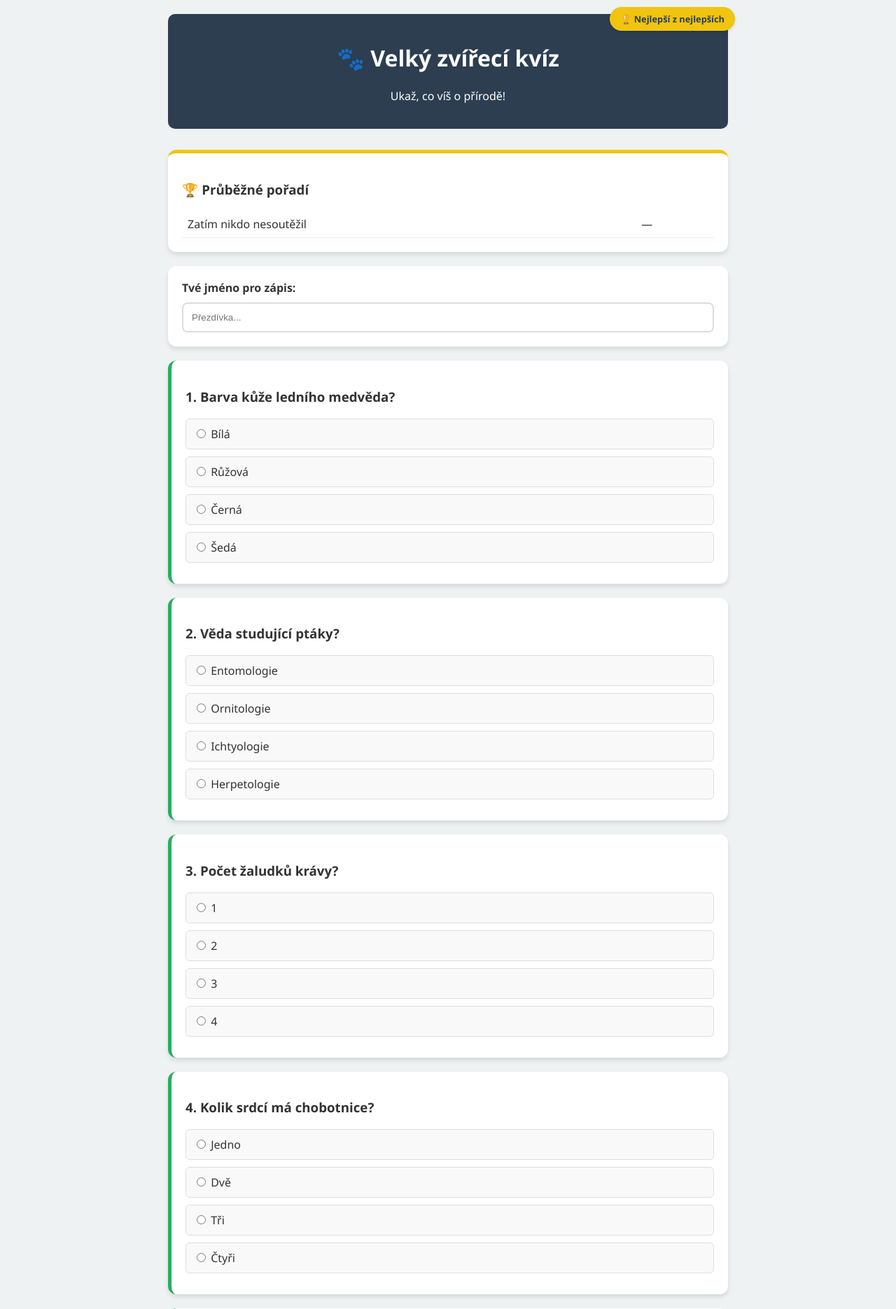
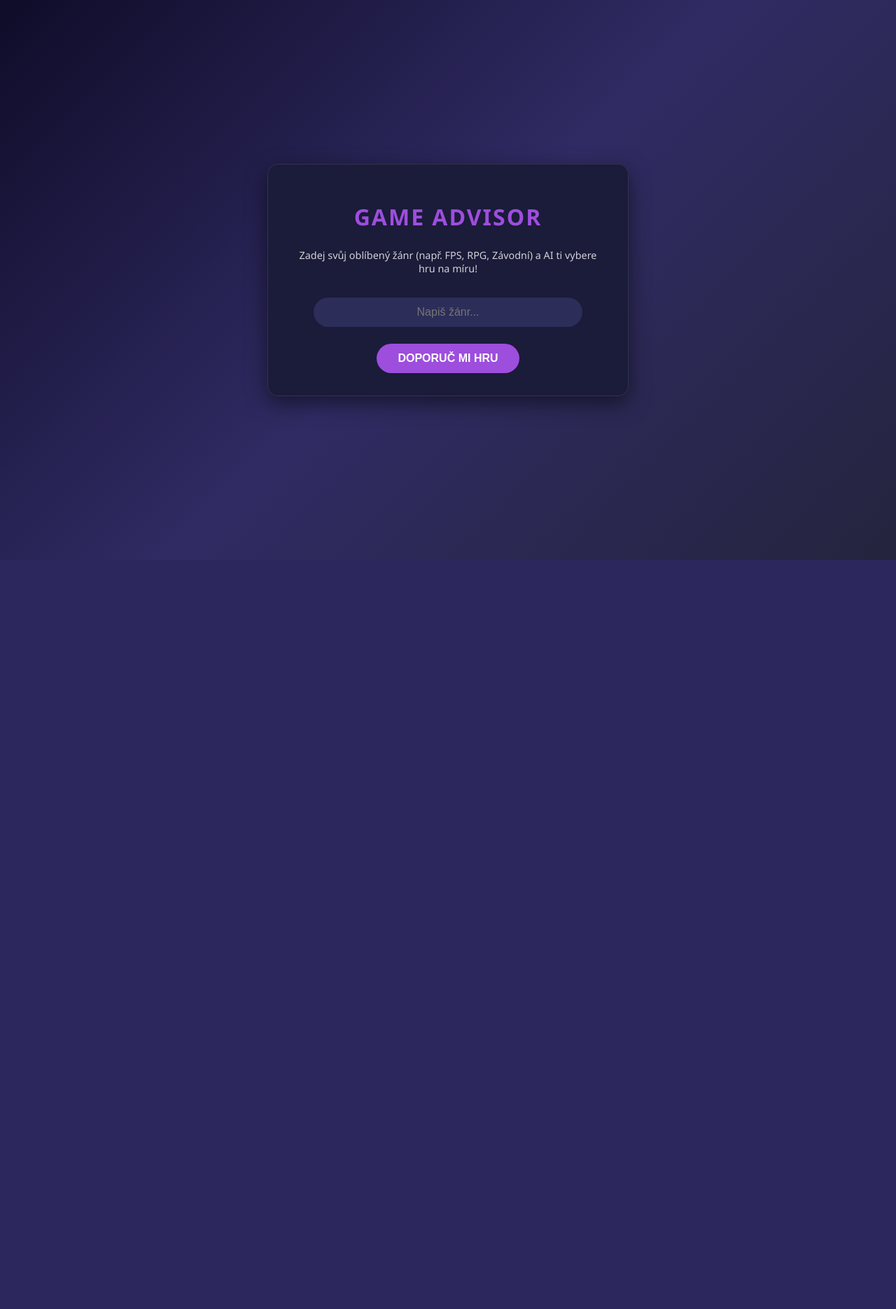
Before and after one commit to Gecyvpecy/hry, a Flask app: page / in a window 1280 px wide. Shown: the top 1870 px of the page at 70% size. After the commit the page ends 800 px from the top, so only its background shows below. Run offline with Flask 3, Linux system fonts and the light colour scheme; data that the repository does not hold is empty; parts of the project's set-up code (start-up, migrations or seed data) failed here and were passed over.

Commit message:
Add files via upload

```diff
--- a/app.py
+++ b/app.py
@@ -1,104 +1,88 @@
 import os
-import sqlite3
-import random
 import requests
+import datetime
+import urllib3
 from flask import Flask, request, jsonify, render_template
+from dotenv import load_dotenv
+
+# ✅ Vypnutí varování o SSL certifikátech
+urllib3.disable_warnings(urllib3.exceptions.InsecureRequestWarning)
+
+load_dotenv()
 
 app = Flask(__name__)
-app.secret_key = os.environ.get("FLASK_SECRET", "tajny-klic-123")
 
-# --- 1. DATABÁZE (SQLite v perzistentním úložišti) ---
-DB_PATH = "/data/quiz.db"
+# Konfigurace prostředí
+api_key = os.environ.get("OPENAI_API_KEY", "")
+base_url = os.environ.get("OPENAI_BASE_URL", "https://kurim.ithope.eu/v1")
 
-def init_db():
-    # Pokud složka neexistuje (pro lokální testování), vytvoříme ji
-    os.makedirs(os.path.dirname(DB_PATH), exist_ok=True)
-    conn = sqlite3.connect(DB_PATH)
-    c = conn.cursor()
-    c.execute('''CREATE TABLE IF NOT EXISTS leaderboard
-                 (id INTEGER PRIMARY KEY AUTOINCREMENT, name TEXT, score INTEGER)''')
-    conn.commit()
-    conn.close()
+@app.route('/', methods=['GET'])
+def home():
+    return render_template('index.html')
 
-init_db()
+@app.route('/status', methods=['GET'])
+def status():
+    return jsonify({
+        "status": "running",
+        "timestamp": datetime.datetime.now().isoformat(),
+        "author": "Kamaradka",  # Sem si může doplnit jméno
+        "app": "AI Game Advisor"
+    })
 
-# --- 2. DATA KVÍZU ---
-ALL_QUESTIONS = [
-    {"id": 1, "q": "Kolik srdcí má chobotnice?", "opts": ["Jedno", "Dvě", "Tři", "Čtyři"], "ans": 2},
-    {"id": 2, "q": "Který savec má nejhustší srst?", "opts": ["Lední medvěd", "Vydra mořská", "Činčila", "Bobr"], "ans": 1},
-    {"id": 3, "q": "Věda studující ptáky?", "opts": ["Entomologie", "Ornitologie", "Ichtyologie", "Herpetologie"], "ans": 1},
-    {"id": 4, "q": "Nejvyšší krevní tlak má?", "opts": ["Žirafa", "Velryba", "Slon", "Gepard"], "ans": 0},
-    {"id": 5, "q": "Létá pozpátku?", "opts": ["Rorýs", "Albatros", "Kolibřík", "Sokol"], "ans": 2},
-    {"id": 6, "q": "Barva kůže ledního medvěda?", "opts": ["Bílá", "Růžová", "Černá", "Šedá"], "ans": 2},
-    {"id": 7, "q": "Počet žaludků krávy?", "opts": ["1", "2", "3", "4"], "ans": 3},
-    {"id": 8, "q": "Nejrychlejší mořský tvor?", "opts": ["Plachetník", "Žralok", "Kosatka", "Tuňák"], "ans": 0},
-    {"id": 9, "q": "Březost slona afrického?", "opts": ["12 měsíců", "18 měsíců", "22 měsíců", "24 měsíců"], "ans": 2},
-    {"id": 10, "q": "Nejsilnější jed na světě?", "opts": ["Kobra", "Mamba", "Taipan", "Chřestýš"], "ans": 2},
-    {"id": 11, "q": "Který pták má největší rozpětí křídel?", "opts": ["Orel", "Kondor", "Albatros", "Pelikán"], "ans": 2},
-    {"id": 12, "q": "Které zvíře neumí skákat?", "opts": ["Slon", "Hroch", "Nosorožec", "Všechna uvedená"], "ans": 0}
-]
+@app.route('/recommend', methods=['POST'])
+def game_advisor():
+    data = request.json
+    # Očekáváme, že z frontendu přijde klíč "genre" (žánr)
+    genre = data.get("genre", "akční")
 
-# --- 3. ROUTY ---
+    # ✅ Upravený prompt pro doporučování her
+    prompt = (
+        f"Uživatel má rád herní žánr: {genre}. "
+        "Doporuč mu jednu konkrétní aktuální hru, která do tohoto žánru patří. "
+        "Odpověz pouze jednou krátkou větou v češtině a stručně uveď, proč by si ji měl zahrát."
+    )
 
-@app.route('/')
-def index():
-    random_questions = random.sample(ALL_QUESTIONS, 10)
-    conn = sqlite3.connect(DB_PATH)
-    conn.row_factory = sqlite3.Row
-    db_data = conn.execute("SELECT name, score FROM leaderboard ORDER BY score DESC LIMIT 10").fetchall()
-    conn.close()
-
-    hall_of_fame = [dict(row) for row in db_data]
-    return render_template('index.html', questions=random_questions, leaderboard=hall_of_fame)
-
-@app.route('/leaderboard')
-def full_leaderboard():
-    conn = sqlite3.connect(DB_PATH)
-    conn.row_factory = sqlite3.Row
-    db_data = conn.execute("SELECT name, score FROM leaderboard ORDER BY score DESC LIMIT 50").fetchall()
-    conn.close()
-
-    hall_of_fame = [dict(row) for row in db_data]
-    return render_template('leaderboard.html', leaderboard=hall_of_fame)
-
-@app.route('/submit', methods=['POST'])
-def submit_score():
-    data = request.json or {}
-    user = data.get("user", "Anonym").strip() or "Anonym"
-    score = int(data.get("score", 0))
-
-    conn = sqlite3.connect(DB_PATH)
-    conn.execute("INSERT INTO leaderboard (name, score) VALUES (?, ?)", (user, score))
-    conn.commit()
-    conn.close()
-    return jsonify({"status": "success"})
-
-@app.route('/ai', methods=['POST'])
-def ai_comment():
-    data = request.json or {}
-    score = data.get("score", 0)
-    user = data.get("user", "Hráč")
-
-    api_key = os.environ.get("OPENAI_API_KEY")
-    base_url = os.environ.get("OPENAI_BASE_URL", "https://kurim.ithope.eu/v1")
+    headers = {
+        "Authorization": f"Bearer {api_key}",
+        "Content-Type": "application/json"
+    }
 
     payload = {
         "model": "gemma3:27b",
         "messages": [
-            {"role": "system", "content": "Jsi vtipný zoolog."},
-            {"role": "user", "content": f"Hráč {user} získal {score}/10 v kvízu o zvířatech. Napiš jednu krátkou vtipnou větu v češtině."}
+            {"role": "system", "content": "Jsi expert na videohry a herní průmysl."},
+            {"role": "user", "content": prompt}
         ],
         "stream": False
     }
 
     try:
-        clean_url = f"{base_url.rstrip('/')}/chat/completions"
-        res = requests.post(clean_url, headers={"Authorization": f"Bearer {api_key}"}, json=payload, timeout=8, verify=False)
-        msg = res.json()['choices'][0]['message']['content'] if res.status_code == 200 else "Zvířata tleskají!"
-        return jsonify({"ai_comment": msg})
-    except:
-        return jsonify({"ai_comment": "Zoolog má polední pauzu."})
+        clean_url = base_url.rstrip('/')
+        target_url = f"{clean_url}/chat/completions"
+
+        print(f"DEBUG: Doporučuji hru pro žánr: {genre}")
+
+        response = requests.post(
+            target_url,
+            headers=headers,
+            json=payload,
+            timeout=20,
+            verify=False
+        )
+
+        if response.status_code == 200:
+            ai_response = response.json()['choices'][0]['message']['content']
+            return jsonify({"recommendation": ai_response})
+        else:
+            return jsonify({
+                "error": f"Server vrátil {response.status_code}.",
+                "details": response.text
+            }), response.status_code
+
+    except Exception as e:
+        return jsonify({"error": f"Spojení selhalo: {str(e)}"}), 500
 
 if __name__ == '__main__':
+    # Používáme port 5000 nebo ten, který přidělí server
     port = int(os.environ.get("PORT", 5000))
     app.run(host="0.0.0.0", port=port)
--- a/compose.yml
+++ b/compose.yml
@@ -1,9 +1,9 @@
 services:
-  app:
+  web:
     build: .
     ports:
-      - "8081:8081"
+      - "8081:5000"
     environment:
-      - PORT=8081
+      - PORT=5000
       - OPENAI_API_KEY=${OPENAI_API_KEY}
       - OPENAI_BASE_URL=${OPENAI_BASE_URL}
--- a/templates/index.html
+++ b/templates/index.html
@@ -3,109 +3,196 @@
 <head>
     <meta charset="UTF-8">
     <meta name="viewport" content="width=device-width, initial-scale=1.0">
-    <title>Zvířecí Kvíz</title>
+    <title>AI Game Advisor</title>
     <style>
-        body { font-family: 'Segoe UI', sans-serif; max-width: 800px; margin: 0 auto; padding: 20px; background-color: #eef2f3; color: #333; position: relative; }
-        header { text-align: center; margin-bottom: 30px; padding: 20px; background: #2c3e50; color: white; border-radius: 10px; }
-        .top-link { position: absolute; top: 10px; right: 10px; background: #f1c40f; color: #2c3e50; padding: 8px 15px; border-radius: 20px; text-decoration: none; font-weight: bold; font-size: 0.8em; box-shadow: 0 2px 5px rgba(0,0,0,0.1); }
-        .leaderboard-card { background: white; padding: 20px; border-radius: 12px; margin-bottom: 20px; border-top: 5px solid #f1c40f; box-shadow: 0 4px 6px rgba(0,0,0,0.1); }
-        .leaderboard-table { width: 100%; border-collapse: collapse; }
-        .leaderboard-table td { padding: 8px; border-bottom: 1px solid #eee; }
-        .name-section { background: white; padding: 20px; border-radius: 12px; margin-bottom: 20px; box-shadow: 0 4px 6px rgba(0,0,0,0.1); }
-        input[type="text"] { width: 100%; padding: 12px; margin-top: 10px; border: 2px solid #ddd; border-radius: 8px; box-sizing: border-box; }
-        .question-card { background: white; padding: 20px; border-radius: 12px; margin-bottom: 20px; box-shadow: 0 4px 6px rgba(0,0,0,0.1); border-left: 5px solid #27ae60; }
-        .options label { display: block; margin-bottom: 10px; padding: 10px; background: #f9f9f9; border-radius: 6px; cursor: pointer; border: 1px solid #ddd; }
-        .btn { display: block; width: 100%; background: #27ae60; color: white; padding: 15px; border: none; border-radius: 8px; cursor: pointer; font-size: 18px; font-weight: bold; }
-        #result { margin-top: 30px; padding: 25px; border-radius: 12px; display: none; background: #fff; border: 2px solid #27ae60; text-align: center; }
-        .ai-bubble { background: #fdf6e3; border: 2px solid #eee; border-radius: 15px; padding: 20px; margin-top: 20px; }
+        :root {
+            --primary: #9d4edd;
+            --primary-hover: #7b2cbf;
+            --bg: #0f0c29;
+            --card-bg: #1b1b3a;
+            --text: #ffffff;
+        }
+
+        body {
+            font-family: 'Segoe UI', Tahoma, Geneva, Verdana, sans-serif;
+            background: linear-gradient(135deg, #0f0c29, #302b63, #24243e);
+            color: var(--text);
+            display: flex;
+            justify-content: center;
+            align-items: center;
+            min-height: 100vh;
+            margin: 0;
+        }
+
+        .container {
+            background-color: var(--card-bg);
+            padding: 2rem;
+            border-radius: 15px;
+            box-shadow: 0 10px 30px rgba(0,0,0,0.5);
+            width: 100%;
+            max-width: 450px;
+            text-align: center;
+            border: 1px solid rgba(255,255,255,0.1);
+        }
+
+        h1 {
+            margin-bottom: 1.5rem;
+            color: var(--primary);
+            font-size: 2rem;
+            text-transform: uppercase;
+            letter-spacing: 2px;
+        }
+
+        p {
+            font-size: 0.9rem;
+            opacity: 0.8;
+            margin-bottom: 2rem;
+        }
+
+        .input-group {
+            margin-bottom: 1.5rem;
+        }
+
+        input {
+            width: 80%;
+            padding: 12px;
+            border-radius: 25px;
+            border: none;
+            background: #2d2d5a;
+            color: white;
+            outline: none;
+            text-align: center;
+            font-size: 1rem;
+            transition: 0.3s;
+        }
+
+        input:focus {
+            box-shadow: 0 0 10px var(--primary);
+        }
+
+        button {
+            background-color: var(--primary);
+            color: white;
+            border: none;
+            padding: 12px 30px;
+            border-radius: 25px;
+            cursor: pointer;
+            font-weight: bold;
+            font-size: 1rem;
+            transition: 0.3s;
+            text-transform: uppercase;
+        }
+
+        button:hover {
+            background-color: var(--primary-hover);
+            transform: translateY(-2px);
+        }
+
+        button:disabled {
+            background-color: #555;
+            cursor: not-allowed;
+        }
+
+        #result {
+            margin-top: 2rem;
+            padding: 15px;
+            border-radius: 10px;
+            background: rgba(255, 255, 255, 0.05);
+            min-height: 50px;
+            display: none;
+            line-height: 1.5;
+            border-left: 4px solid var(--primary);
+        }
+
+        .loader {
+            display: none;
+            margin: 20px auto;
+            border: 4px solid #f3f3f3;
+            border-top: 4px solid var(--primary);
+            border-radius: 50%;
+            width: 30px;
+            height: 30px;
+            animation: spin 1s linear infinite;
+        }
+
+        @keyframes spin {
+            0% { transform: rotate(0deg); }
+            100% { transform: rotate(360deg); }
+        }
     </style>
 </head>
 <body>
 
-    <a href="/leaderboard" class="top-link">🏆 Nejlepší z nejlepších</a>
+<div class="container">
+    <h1>Game Advisor</h1>
+    <p>Zadej svůj oblíbený žánr (např. FPS, RPG, Závodní) a AI ti vybere hru na míru!</p>
 
-    <header>
-        <h1>🐾 Velký zvířecí kvíz</h1>
-        <p>Ukaž, co víš o přírodě!</p>
-    </header>
-
-    <div class="leaderboard-card">
-        <h3>🏆 Průběžné pořadí</h3>
-        <table class="leaderboard-table">
-            {% for player in leaderboard %}
-            <tr><td><strong>{{ player.name }}</strong></td><td style="text-align:right">{{ player.score }}/10</td></tr>
-            {% else %}
-            <tr><td>Zatím nikdo nesoutěžil</td><td>—</td></tr>
-            {% endfor %}
-        </table>
+    <div class="input-group">
+        <input type="text" id="genreInput" placeholder="Napiš žánr..." onkeypress="handleKeyPress(event)">
     </div>
 
-    <div class="name-section">
-        <label for="username"><strong>Tvé jméno pro zápis:</strong></label>
-        <input type="text" id="username" placeholder="Přezdívka..." maxlength="20">
-    </div>
+    <button id="sendBtn" onclick="getRecommendation()">Doporuč mi hru</button>
 
-    <form id="quiz-form">
-        {% for question in questions %}
-        <div class="question-card" data-ans="{{ question.ans }}" data-id="{{ question.id }}">
-            <h3>{{ loop.index }}. {{ question.q }}</h3>
-            <div class="options">
-                {% for opt in question.opts %}
-                <label><input type="radio" name="q{{ question.id }}" value="{{ loop.index0 }}" required> {{ opt }}</label>
-                {% endfor %}
-            </div>
-        </div>
-        {% endfor %}
-        <button type="submit" class="btn">🚀 Vyhodnotit a uložit</button>
-    </form>
+    <div class="loader" id="loader"></div>
+    <div id="result"></div>
+</div>
 
-    <div id="result">
-        <h2 id="score-text"></h2>
-        <div class="ai-bubble">
-            <div style="font-size: 2em;">👨‍🔬</div>
-            <div style="font-weight: bold; color: #27ae60;">AI Zoolog říká:</div>
-            <div id="ai-comment">💬 Přemýšlím...</div>
-        </div>
-        <button onclick="location.reload()" class="btn" style="margin-top: 30px; background: #34495e;">Hrát znovu</button>
-    </div>
+<script>
+    function handleKeyPress(event) {
+        if (event.key === "Enter") {
+            getRecommendation();
+        }
+    }
 
-    <script>
-        document.getElementById('quiz-form').onsubmit = async (e) => {
-            e.preventDefault();
-            const username = document.getElementById('username').value.trim() || "Anonym";
-            let score = 0;
-            const cards = document.querySelectorAll('.question-card');
+    async function getRecommendation() {
+        const input = document.getElementById('genreInput');
+        const resultDiv = document.getElementById('result');
+        const loader = document.getElementById('loader');
+        const btn = document.getElementById('sendBtn');
 
-            cards.forEach(card => {
-                const selected = card.querySelector('input:checked');
-                if (selected && selected.value === card.getAttribute('data-ans')) score++;
+        const genre = input.value.trim();
+
+        if (!genre) {
+            alert("Prosím, zadej nějaký žánr!");
+            return;
+        }
+
+        // UI stav - načítání
+        resultDiv.style.display = 'none';
+        loader.style.display = 'block';
+        btn.disabled = true;
+
+        try {
+            const response = await fetch('/recommend', {
+                method: 'POST',
+                headers: {
+                    'Content-Type': 'application/json'
+                },
+                body: JSON.stringify({ genre: genre })
             });
 
-            document.getElementById('quiz-form').style.display = 'none';
-            document.querySelector('.name-section').style.display = 'none';
-            document.querySelector('.leaderboard-card').style.display = 'none';
-            document.getElementById('result').style.display = 'block';
-            document.getElementById('score-text').innerText = `Tvé skóre: ${score} z 10`;
-            window.scrollTo({ top: 0, behavior: 'smooth' });
+            const data = await response.json();
 
-            await fetch('/submit', {
-                method: 'POST',
-                headers: { 'Content-Type': 'application/json' },
-                body: JSON.stringify({ user: username, score: score })
-            });
+            loader.style.display = 'none';
+            resultDiv.style.display = 'block';
+            btn.disabled = false;
 
-            try {
-                const aiRes = await fetch('/ai', {
-                    method: 'POST',
-                    headers: { 'Content-Type': 'application/json' },
-                    body: JSON.stringify({ score: score, user: username })
-                });
-                const aiData = await aiRes.json();
-                document.getElementById('ai-comment').innerText = aiData.ai_comment;
-            } catch (err) {
-                document.getElementById('ai-comment').innerText = "Zoolog se někde zapomněl.";
+            if (data.recommendation) {
+                resultDiv.innerHTML = `<strong>AI doporučuje:</strong><br>${data.recommendation}`;
+                resultDiv.style.borderLeftColor = "#9d4edd";
+            } else {
+                resultDiv.innerText = "Chyba: " + (data.error || "Nepodařilo se získat odpověď.");
+                resultDiv.style.borderLeftColor = "red";
             }
-        };
-    </script>
+        } catch (error) {
+            loader.style.display = 'none';
+            resultDiv.style.display = 'block';
+            btn.disabled = false;
+            resultDiv.innerText = "Chyba při spojení se serverem.";
+            resultDiv.style.borderLeftColor = "red";
+        }
+    }
+</script>
+
 </body>
 </html>
```
Also changed, not shown: README.md, 1 other file.
